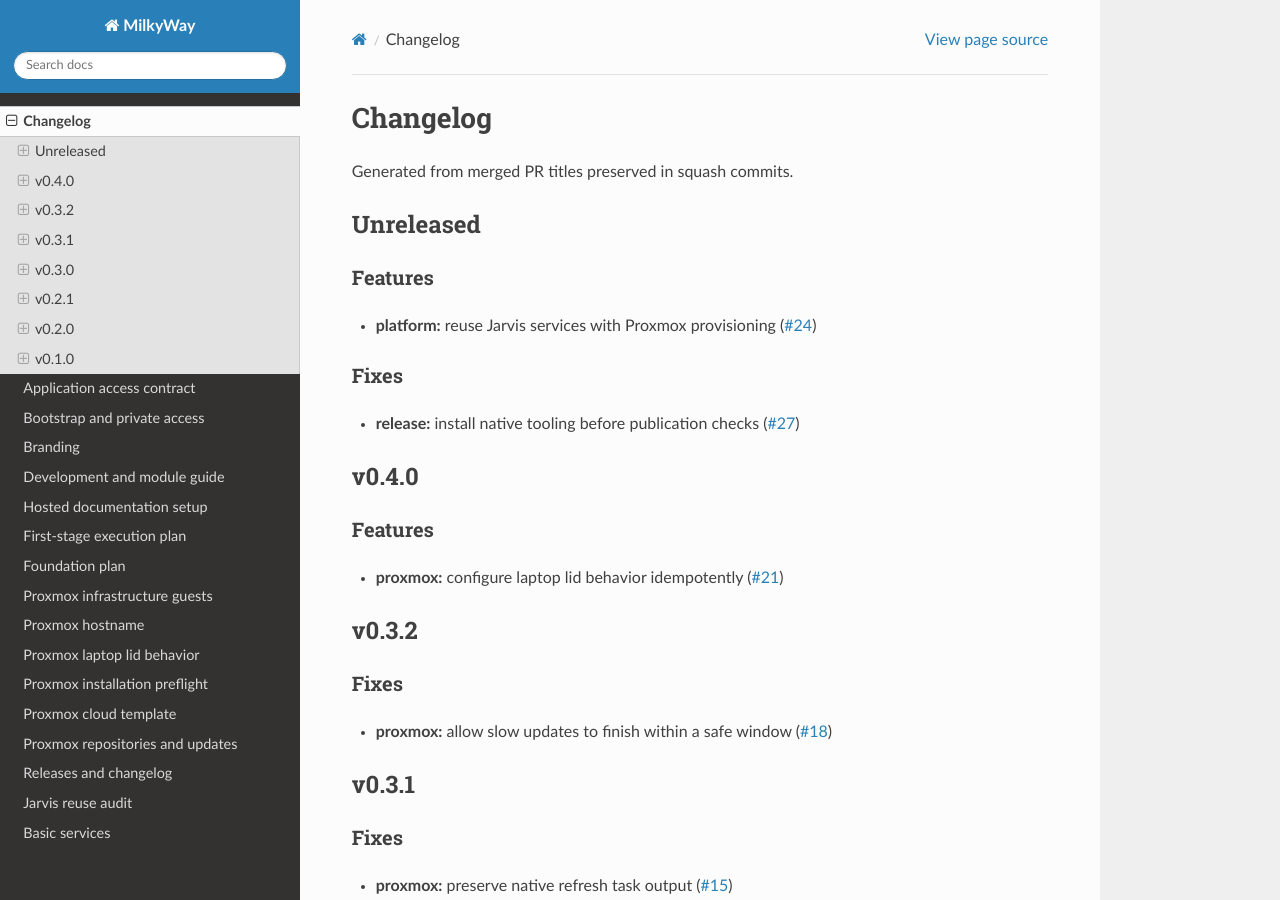
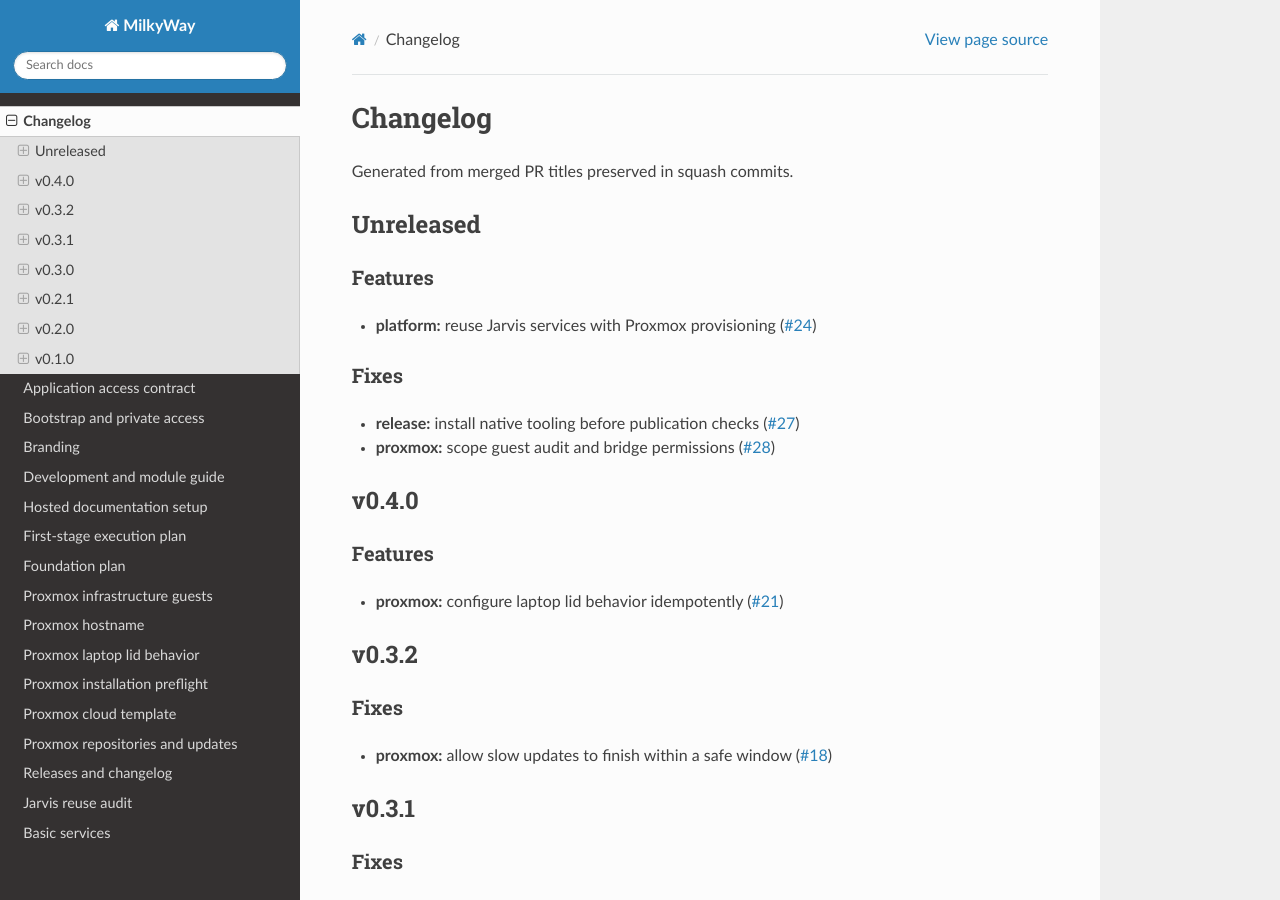
Before and after one commit to CafofoLabs/milkyway, a Sphinx documentation site: the page built from docs/CHANGELOG.md, in a window 1280 px wide and 900 px high. Built offline with Sphinx 7.4.7 and the Read the Docs theme 3.1.0, drawn with Linux system fonts in a browser that asks for light colours; the version number could not be read and is left out.

Commit message:
chore(changelog): refresh accepted history

```diff
--- a/docs/CHANGELOG.md
+++ b/docs/CHANGELOG.md
@@ -9,6 +9,7 @@ Generated from merged PR titles preserved in squash commits.
 
 ### Fixes
 - **release:** install native tooling before publication checks ([#27](https://github.com/CafofoLabs/milkyway/pull/27))
+- **proxmox:** scope guest audit and bridge permissions ([#28](https://github.com/CafofoLabs/milkyway/pull/28))
 ## v0.4.0
 
 ### Features
```
